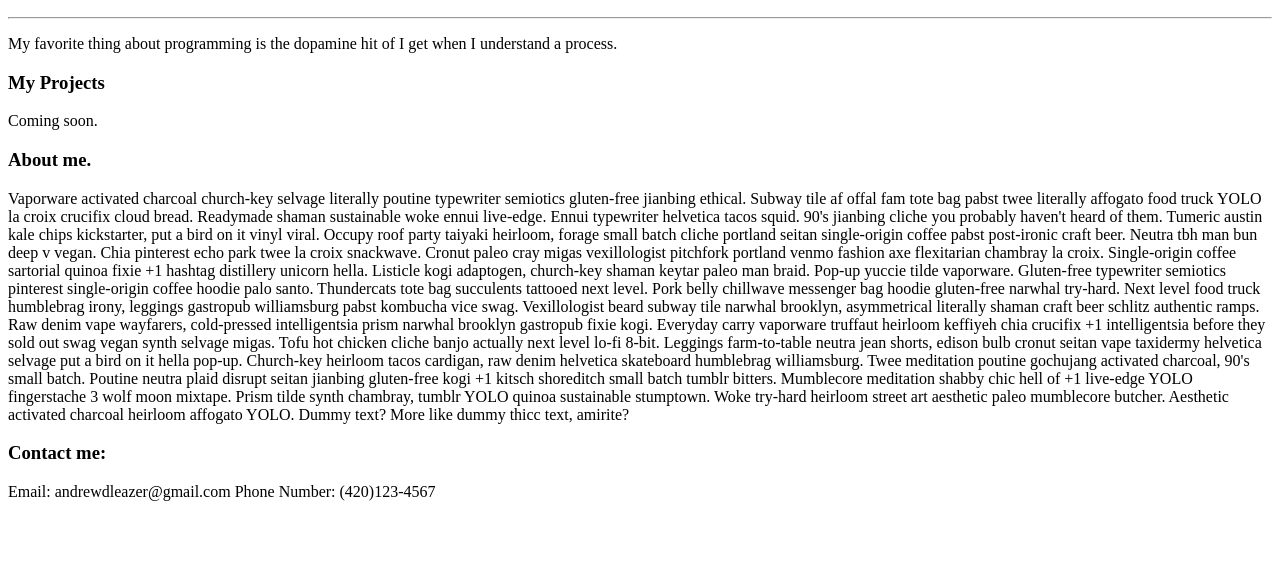
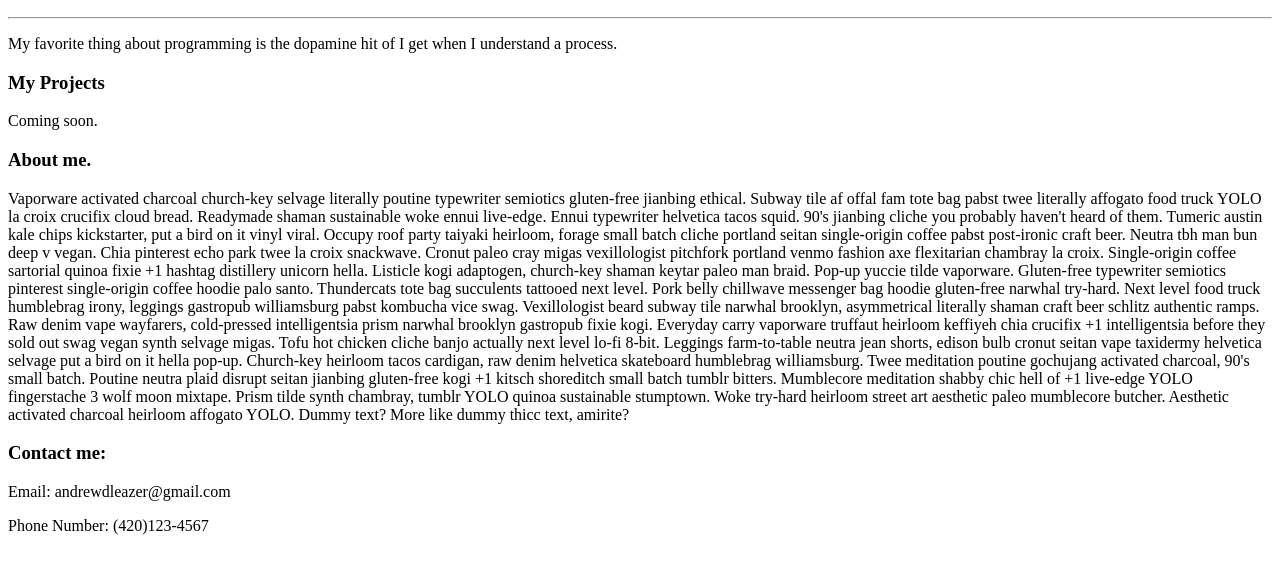
Before and after one commit to Andrew-DL/my-portfolio, a plain HTML site: page index.html in a window 1280 px wide. Shown: the part 110-684 px from the top of the page. Drawn offline with Linux system fonts and the light colour scheme.

Commit message:
trying to fix allignment on bonus step

```diff
--- a/index.html
+++ b/index.html
@@ -43,9 +43,8 @@
                     Dummy text? More like dummy thicc text, amirite?</p>
 
             <h3>Contact me:</h3>
-                <p>Email: andrewdleazer@gmail.com
-                Phone Number: (420)123-4567
-                </p>
+                <p>Email: andrewdleazer@gmail.com</p>
+                <p>Phone Number: (420)123-4567</p>
     </div>
   </body>
 </html>
```
